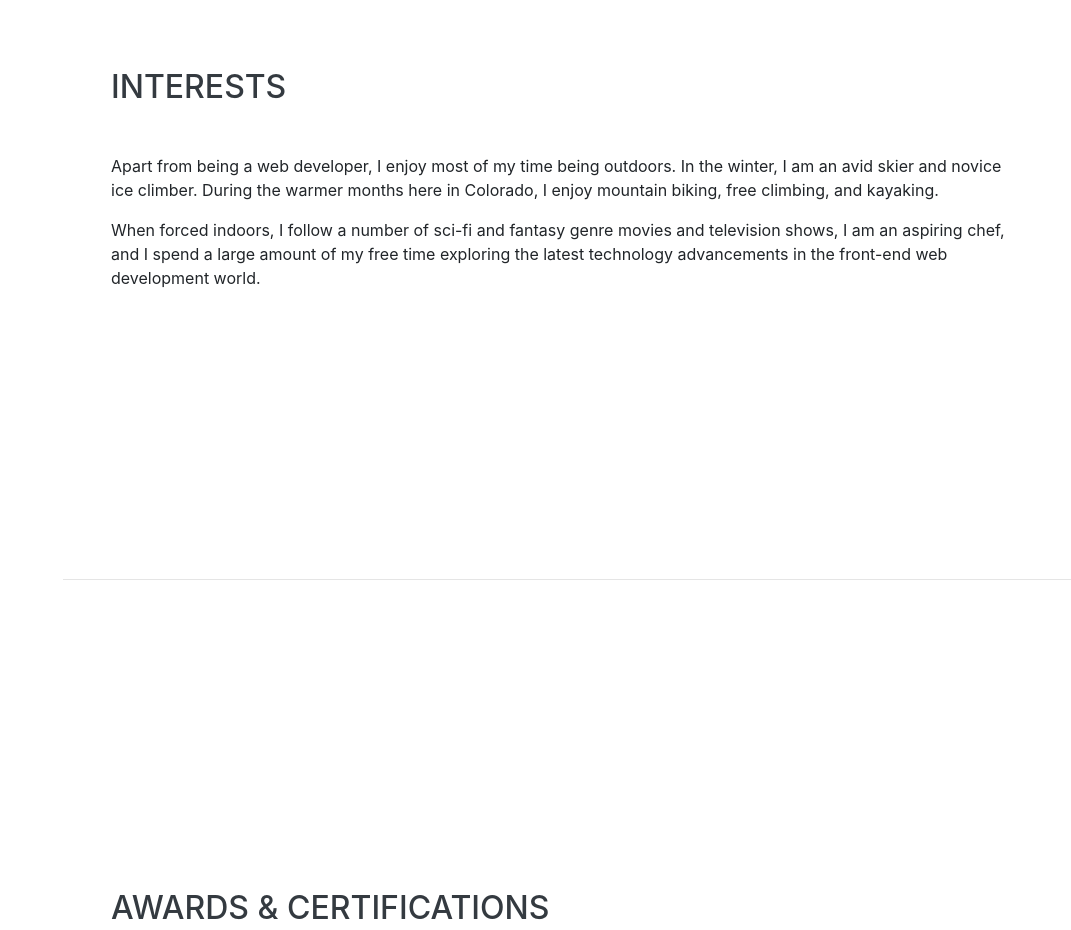
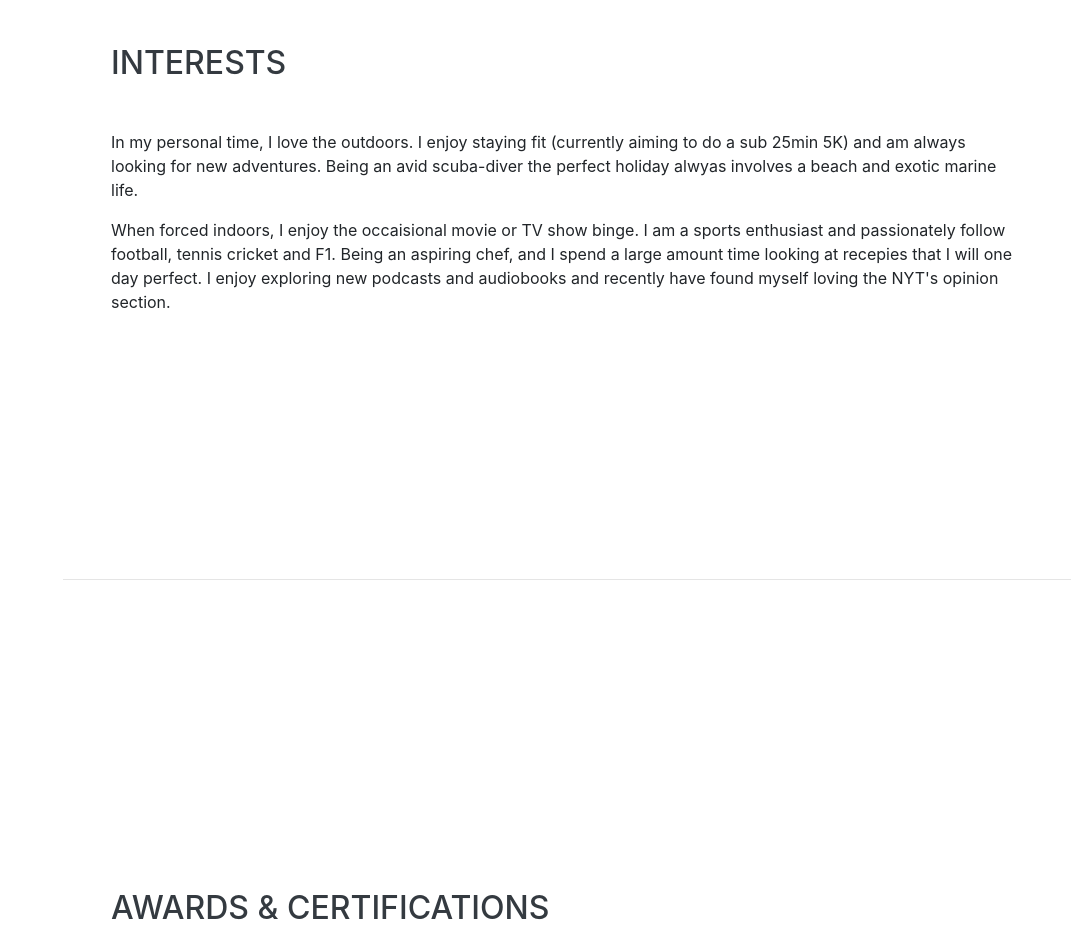
Before and after one commit to ishanparikh/ishanparikh.github.io, a website with bundled scripts: page index.html in a window 1280 px wide. Shown: the part 3640-4570 px from the top of the page, without its empty margins (209-1280 px from the left). Built offline with nearby package versions, Linux system fonts and the light colour scheme; a web font is replaced by a local one.

Commit message:
Index.html updated

```diff
--- a/index.html
+++ b/index.html
@@ -401,18 +401,19 @@
                 <div class="w-100">
                     <h2 class="mb-5">Interests</h2>
                     <p>
-                        Apart from being a web developer, I enjoy most of my
-                        time being outdoors. In the winter, I am an avid skier
-                        and novice ice climber. During the warmer months here in
-                        Colorado, I enjoy mountain biking, free climbing, and
-                        kayaking.
+                        In my personal time, I love the outdoors.
+                        I enjoy staying fit (currently aiming to do a sub 25min 5K)
+                        and am always looking for new adventures.
+                        Being an avid scuba-diver the perfect holiday alwyas involves
+                        a beach and exotic marine life.
                     </p>
                     <p class="mb-0">
-                        When forced indoors, I follow a number of sci-fi and
-                        fantasy genre movies and television shows, I am an
-                        aspiring chef, and I spend a large amount of my free
-                        time exploring the latest technology advancements in the
-                        front-end web development world.
+                        When forced indoors, I enjoy the occaisional movie or TV show binge.
+                        I am a sports enthusiast and passionately follow football, tennis cricket and F1.
+                        Being an aspiring chef, and I spend a large amount time looking at recepies that I will one day perfect.
+                        I enjoy exploring new podcasts and audiobooks and recently have found myself
+                        loving the NYT's opinion section.
+
                     </p>
                 </div>
             </section>
```
Also changed, not shown: 1 other file.
